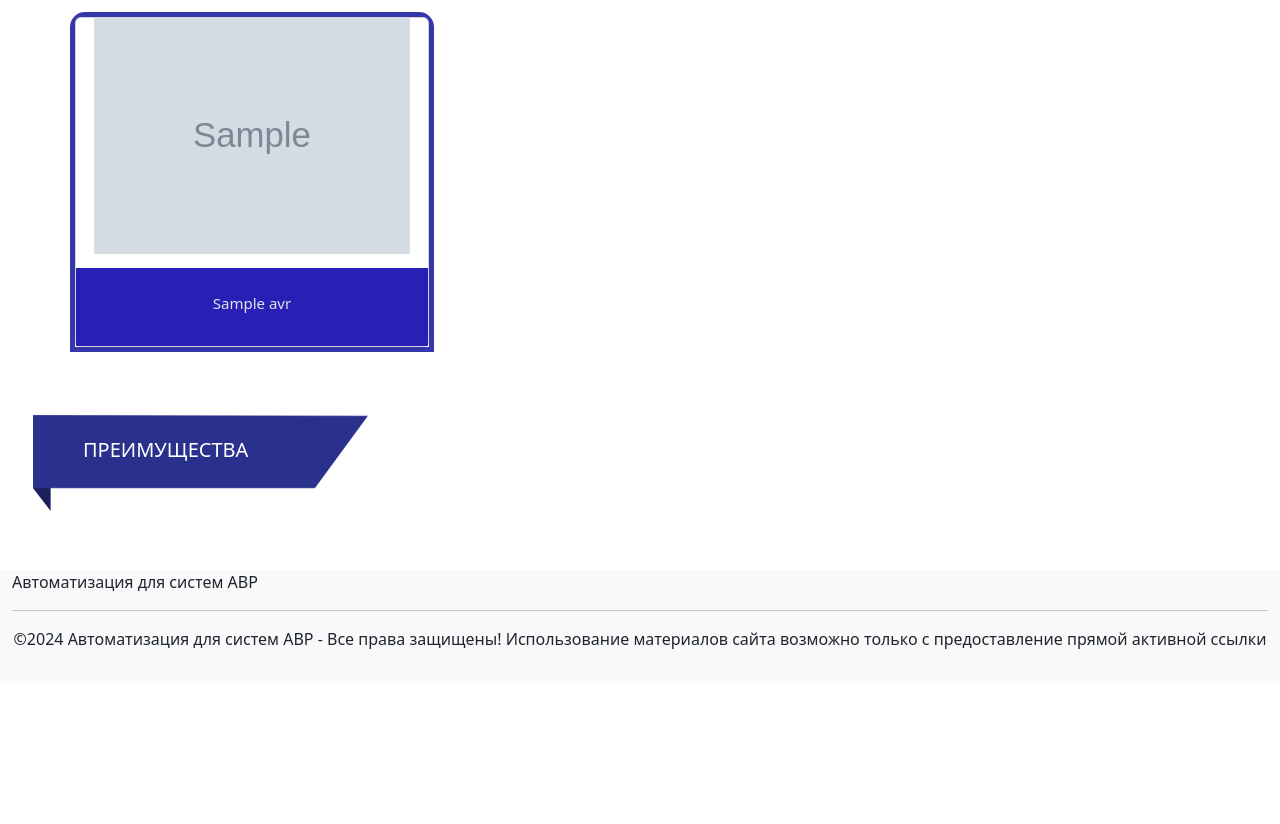
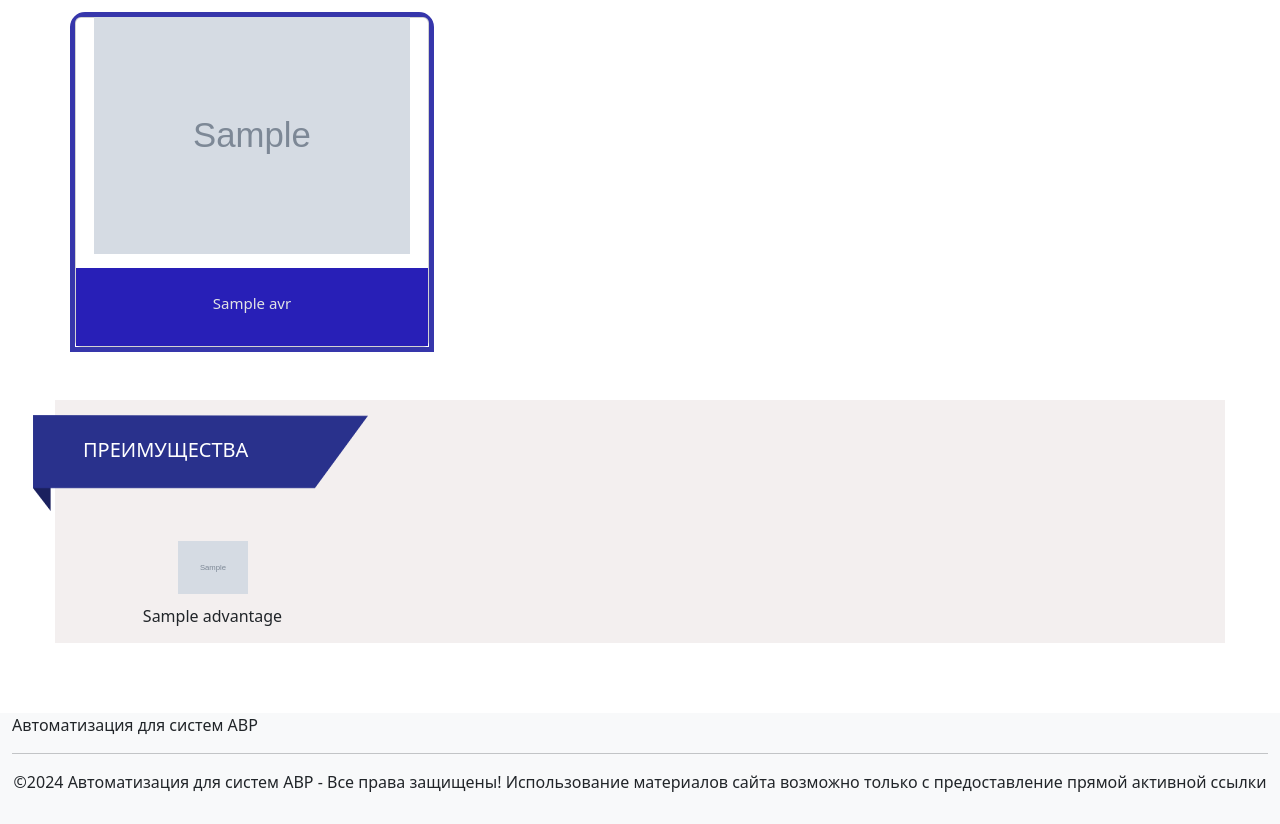
Before and after one commit to vikneo/Automation-of-AVR, a Django app: page / in a window 1280 px wide. Shown: the part 1046-1870 px from the top of the page. Before the commit the page ends 1695 px from the top, so only its background shows below. Run offline with Django 5.2, Linux system fonts and the light colour scheme; tables that the repository leaves empty hold one stand-in row (values such as "Sample post"); grey boxes marked "Sample" are stand-in pictures; parts of the project's set-up code (start-up, migrations or seed data) failed here and were passed over.

Commit message:
created advantage_tags added in tamplate and deleted random from banners_tags

```diff
--- /dev/null
+++ b/avr_system/avr_type/templatetags/advantage_tags.py
@@ -0,0 +1,18 @@
+from django import template
+from django.http import HttpResponse
+from django.core.cache import cache
+
+from ..models import Advantage
+
+register = template.Library()
+
+@register.inclusion_tag('advantage/advantage_main.html')
+def advantage_main_page():
+    """
+
+    """
+    try:
+        advantages = cache.get_or_set('advantages', Advantage.objects.filter(access=True), 600)
+        return {'advantages': advantages}
+    except Exception as err:
+        HttpResponse('Not Advantages', err)
--- a/avr_system/avr_type/templatetags/banners_tags.py
+++ b/avr_system/avr_type/templatetags/banners_tags.py
@@ -1,8 +1,6 @@
 from django import template
 from django.http import HttpResponse
 from django.core.cache import cache
-
-from random import choices
 
 from ..models import Banner
 
@@ -12,7 +10,7 @@ register = template.Library()
 @register.inclusion_tag('banner/banner_tpl_main.html')
 def banner_main_page() -> dict:
     """
-    Caching of random three banners is created.
+    Caching of three banners is created.
     """
     try:
         banners = cache.get_or_set('banners', Banner.objects.filter(is_active=True), 600)
--- a/avr_system/avr_type/views.py
+++ b/avr_system/avr_type/views.py
@@ -1,9 +1,9 @@
 from typing import Any
 from django.db.models.query import QuerySet
 from django.shortcuts import render
-from django.views.generic import ListView, DetailView
+from django.views.generic import ListView, DetailView, TemplateView
 
-from .models import TypeAVR
+from .models import TypeAVR, Advantage
 
 
 class MainPage(ListView):
@@ -23,6 +23,7 @@ class MainPage(ListView):
     def get_queryset(self) -> QuerySet[Any]:
         return TypeAVR.objects.filter(access=True)
 
+
 class TypeAvrDetail(DetailView):
     """
     The system_avr class for viewing and displaying detailed information.
--- a/avr_system/static/css/styles.css
+++ b/avr_system/static/css/styles.css
@@ -198,13 +198,32 @@ nav, footer {
 
 /* ============================ advantage block ===================== */
 
+.advant-box {
+    margin-bottom: 50px;
+    background: #f3efef;
+}
+
+.advant-wrap {
+    flex-wrap: wrap;
+}
+
 .advant-items {
+    flex-direction: column;
+    align-items: center;
     justify-content: space-between;
 }
 
-.advant-item {
-    margin: 0;
-    padding: 0;
+.advant-img-block {
+    max-height: 70px;
+}
+
+.advant-img {
+    height: 100%;
+    width: 70px;
+}
+
+.icon-block {
+    margin-bottom: 10px;
 }
 
 .item-box {
--- /dev/null
+++ b/avr_system/templates/advantage/advantage_main.html
@@ -0,0 +1,17 @@
+{% load static i18n %}
+
+
+{% for advantage in advantages %}
+<div class="item-box">
+    <div class="flex advant-items">
+        <div class="flex icon-block">
+            <div class="advant-img-block">
+                <img class="advant-img" src="{{ advantage.icon.url }}" alt="">
+            </div>
+        </div>
+        <div class="content-block">
+            {{ advantage }}
+        </div>
+    </div>
+</div>
+{% endfor %}
--- a/avr_system/templates/index/system_avr.html
+++ b/avr_system/templates/index/system_avr.html
@@ -1,5 +1,6 @@
 {% extends 'base/base.html' %}
 {% load banners_tags %}
+{% load advantage_tags %}
 {% load static i18n %}
 
 {% block title %} <title>{{ title }}</title> {% endblock %}
@@ -28,7 +29,6 @@
                         <a class="card-link" href="{% url 'system:detail_system' system.slug %}">
                             <div class="card-body card-link-p-10 ">
                                 <h5 class="card-title card-title-size">{{ system.name }}</h5>
-                                <!-- <p class="card-text">{{ system.description }}</p> -->
                             </div>
                         </a>
                     </div>
@@ -36,22 +36,13 @@
             </div>
             {% endfor %}
         </div>
+    </div>
+    <div class="container-box advant-box">
         <div class="h2-block decoration">
             <h2>Преимущества</h2>
         </div>
-        <div class="row row-cols-1 row-cols-md-3 g-4 row-m-3">
-            {% for advantage in advantages %}
-            <div class="advant-items">
-                <div class="item-box">
-                    <div class="advant-item">
-                        <div class="icon-block">
-                            <img src="" alt="">
-                        </div>
-                        <div class="content-block"></div>
-                    </div>
-                </div>
-            </div>
-            {% endfor %}
+        <div class="flex advant-wrap">
+            {% advantage_main_page %}
         </div>
     </div>
 </div>
```
